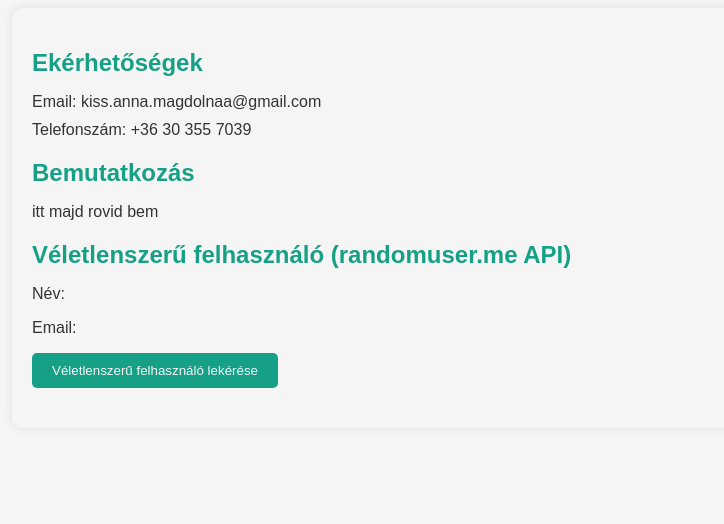
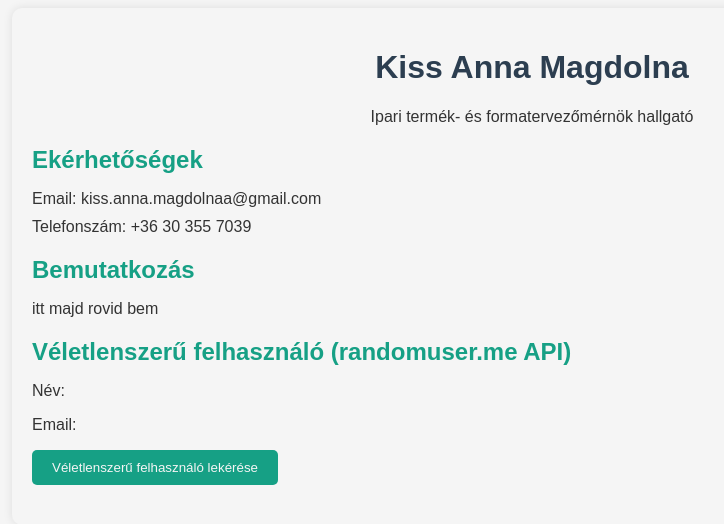
Before and after one commit to Kissannamagdolna/Kissannamagdolna, a plain HTML site: page index.html in a window 1280 px wide. Shown: the whole page, without its empty margins (108-832 px from the left). Drawn offline with Linux system fonts and the light colour scheme.

Commit message:
javitasok

```diff
--- a/app.js
+++ b/app.js
@@ -5,7 +5,7 @@ function getRandomUser() {
     .then(response => response.json())
     .then(data => {
         const user = data.results[0];
-        document.getElementById('random-name').innerText = '${user.name.first} ${user.name.last}';
+        document.getElementById('random-name').innerText = `${user.name.first} ${user.name.last}`;
         document.getElementById('random-email').innerText = user.email;
     })
     .catch(error => {
--- a/index.html
+++ b/index.html
@@ -11,14 +11,14 @@
 <body>
   <div class="container">
       <header>
-        <h1 id="Kiss Anna Magdolna"></h1>
-        <p id="Ipari termék- és formatervezőmérnök hallgató">
+        <h1 id="cim">Kiss Anna Magdolna</h1>
+        <p>Ipari termék- és formatervezőmérnök hallgató</p>
       </header>
 
       <section class="cv-section">
         <h2>Ekérhetőségek</h2>
         <ul>
-            <li>Email: <span id="email">kiss.anna.magdolnaa@gmail.com</span><//li>
+            <li>Email: <span id="email">kiss.anna.magdolnaa@gmail.com</span></li>
             <li>Telefonszám: <span id="phone">+36 30 355 7039</span></li>
         </ul>
     </section>
@@ -38,5 +38,6 @@
     </section>
 
     <script src="app.js"></script>
+  </div>
 </body>
 </html>
```
